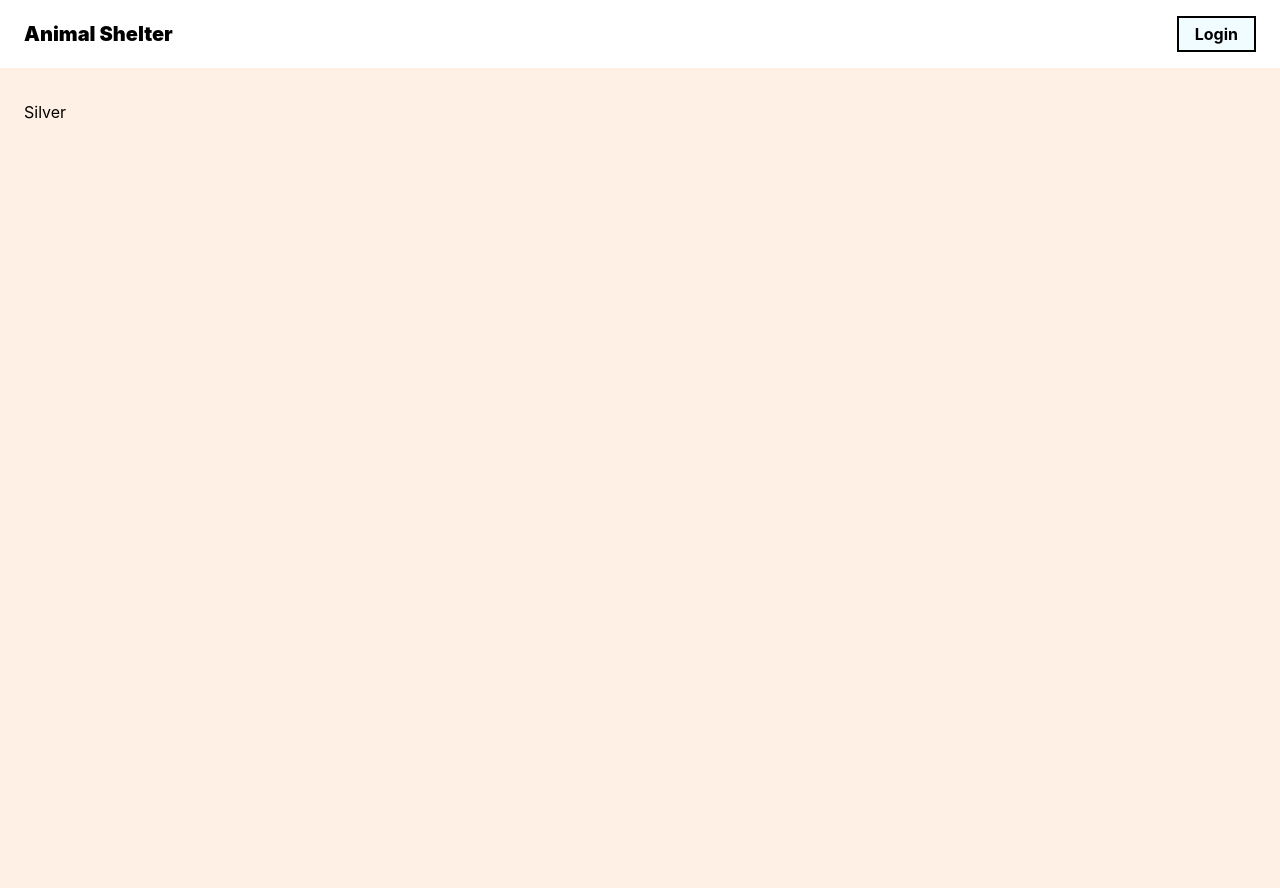
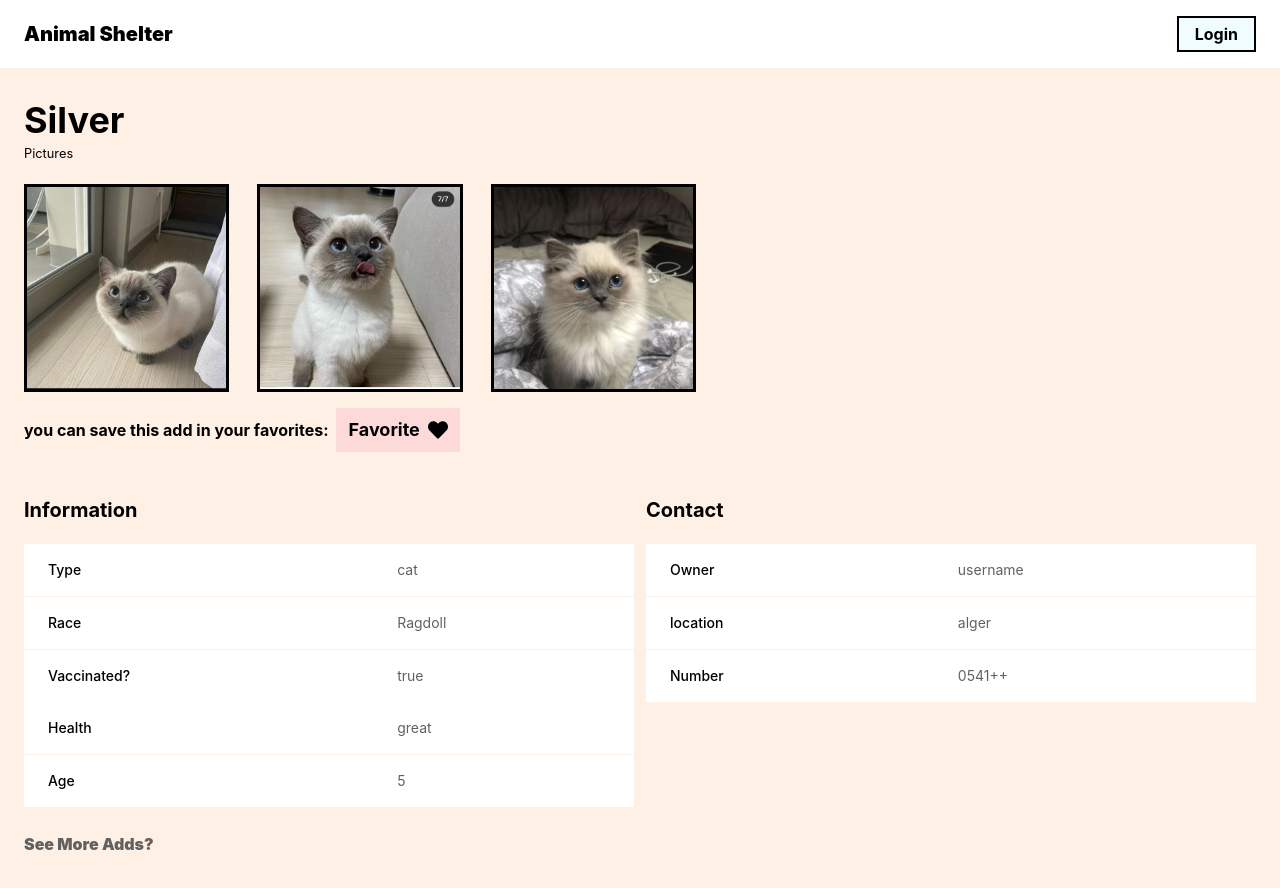
Before and after one commit to marouanebk/AnimalShelter, a React (Vite) app in the folder AnimalShelter/: page /0 in a window 1280 px wide. Before the commit the page ends 800 px from the top, so only its background shows below. Built offline with nearby package versions, Linux system fonts and the light colour scheme.

Commit message:
finished details page

```diff
--- a/AnimalShelter/src/App.tsx
+++ b/AnimalShelter/src/App.tsx
@@ -1,5 +1,5 @@
 import { Navbar } from "./components/Navbar";
-import { Route, Routes } from "react-router";
+import { Navigate, Route, Routes } from "react-router";
 import { Home } from "./containers/Home";
 import { Details } from "./containers/Details";
 
@@ -9,11 +9,12 @@ function App() {
       <nav className="bg-white py-4 ">
         <Navbar />
       </nav>
-      <div className="pt-8">
-        <main className="container px-6 mx-auto ">
+      <div className="">
+        <main className="container px-6 mx-auto py-8">
           <Routes>
             <Route index element={<Home />} />
             <Route path="/:id" element={<Details />} />
+            <Route path="*" element={<Navigate to="/" />} />
           </Routes>
         </main>
       </div>
--- a/AnimalShelter/src/components/Adds.tsx
+++ b/AnimalShelter/src/components/Adds.tsx
@@ -5,7 +5,7 @@ export function Adds() {
     <section className="mt-5 pb-10">
       <div className="my-5">
         <h1 className="text-lg font-bold">Advertisement</h1>
-        <small className="text-grayish">For Adoption</small>
+        <small className="text-lightGray">For Adoption</small>
       </div>
       <div className="grid grid-cols-fill gap-4">
         {data.map((ad) => (
--- a/AnimalShelter/src/components/Navbar.tsx
+++ b/AnimalShelter/src/components/Navbar.tsx
@@ -1,8 +1,12 @@
+import { Link } from "react-router-dom";
+
 export function Navbar() {
   return (
     <nav className="container px-6 mx-auto ">
       <div className="flex justify-between items-center">
-        <h1 className="font-black text-xl">Animal Shelter</h1>
+        <Link to="/">
+          <h1 className="font-black text-xl">Animal Shelter</h1>
+        </Link>
         <button className="border-2 border-black bg-blueish  font-bold py-1 px-4">
           Login
         </button>
--- a/AnimalShelter/src/containers/Details.tsx
+++ b/AnimalShelter/src/containers/Details.tsx
@@ -1,7 +1,144 @@
+import { useParams } from "react-router";
+import { data } from "../data/add";
+import { FaHeart } from "react-icons/fa";
+import { Link } from "react-router-dom";
+
 export function Details() {
+  const { id } = useParams();
+  const addDetails = data.find((item) => item.id == +id!)!;
+
   return (
     <>
-      <h1>Silver</h1>
+      <main>
+        <div className="mb-5">
+          <h1 className="text-4xl font-bold capitalize">{addDetails?.name}</h1>
+          <small className="text-lightGrayadd swiping the images">
+            Pictures
+          </small>
+        </div>
+        <div className="flex gap-7 items-center justify-between flex-col sm:flex-row max-w-2xl">
+          {addDetails.pictures.map((i, index) => (
+            <div key={index}>
+              <img
+                src={i}
+                alt="pic"
+                className="block border-[3px] border-black w-52 h-52 object-cover"
+              />
+            </div>
+          ))}
+        </div>
+        <div className="mt-4 mb-11">
+          <span className="font-bold me-2">
+            you can save this add in your favorites:
+          </span>
+          <button className="font-bold px-3 py-2 bg-redish  ">
+            <p className="text-lg flex gap-2">
+              <span>Favorite</span>
+              <FaHeart className="inline text-xl my-auto " />
+            </p>
+          </button>
+        </div>
+        <section>
+          <div className="flex flex-col md:flex-row gap-3 ">
+            <div className="basis-1/2">
+              <h1 className="font-bold text-xl mb-5">Information</h1>
+              <div className="relative overflow-x-auto">
+                <table className="w-full text-sm text-left text-lightGray ">
+                  <tbody>
+                    <tr className="bg-white border-b border-orange">
+                      <th
+                        scope="row"
+                        className="px-6 py-4 font-medium text-black whitespace-nowrap"
+                      >
+                        Type
+                      </th>
+                      <td className="px-6 py-4">{addDetails.type}</td>
+                    </tr>
+                    <tr className="bg-white border-b border-orange">
+                      <th
+                        scope="row"
+                        className="px-6 py-4 font-medium text-black whitespace-nowrap "
+                      >
+                        Race
+                      </th>
+                      <td className="px-6 py-4">{addDetails.race}</td>
+                    </tr>
+                    <tr className="bg-white">
+                      <th
+                        scope="row"
+                        className="px-6 py-4 font-medium text-black whitespace-nowrap "
+                      >
+                        Vaccinated?
+                      </th>
+                      <td className="px-6 py-4">
+                        {addDetails.vaccinated.toString()}
+                      </td>
+                    </tr>
+                    <tr className="bg-white border-b border-orange">
+                      <th
+                        scope="row"
+                        className="px-6 py-4 font-medium text-black whitespace-nowrap "
+                      >
+                        Health
+                      </th>
+                      <td className="px-6 py-4">{addDetails.health}</td>
+                    </tr>
+                    <tr className="bg-white border-b border-orange">
+                      <th
+                        scope="row"
+                        className="px-6 py-4 font-medium text-black whitespace-nowrap "
+                      >
+                        Age
+                      </th>
+                      <td className="px-6 py-4">{addDetails.age}</td>
+                    </tr>
+                  </tbody>
+                </table>
+              </div>
+            </div>
+            <div className="basis-1/2">
+              <h1 className="font-bold text-xl mb-5">Contact</h1>
+              <div className="relative overflow-x-auto">
+                <table className="w-full text-sm text-left text-lightGray ">
+                  <tbody>
+                    <tr className="bg-white border-b border-orange">
+                      <th
+                        scope="row"
+                        className="px-6 py-4 font-medium text-black whitespace-nowrap"
+                      >
+                        Owner
+                      </th>
+                      <td className="px-6 py-4">{addDetails.owner}</td>
+                    </tr>
+                    <tr className="bg-white border-b border-orange">
+                      <th
+                        scope="row"
+                        className="px-6 py-4 font-medium text-black whitespace-nowrap "
+                      >
+                        location
+                      </th>
+                      <td className="px-6 py-4">{addDetails.location}</td>
+                    </tr>
+                    <tr className="bg-white">
+                      <th
+                        scope="row"
+                        className="px-6 py-4 font-medium text-black whitespace-nowrap "
+                      >
+                        Number
+                      </th>
+                      <td className="px-6 py-4">{addDetails.number}</td>
+                    </tr>
+                  </tbody>
+                </table>
+              </div>
+            </div>
+          </div>
+        </section>
+        <br />
+        <Link className="font-black text-md  text-lightGray" to="/">
+          See More Adds?
+        </Link>
+      </main>
     </>
   );
 }
--- a/AnimalShelter/src/data/add.ts
+++ b/AnimalShelter/src/data/add.ts
@@ -11,7 +11,7 @@ export const data = [
     name: "silver",
     pictures: [cat1, cat2, cat3],
     type: "cat",
-    race: "none",
+    race: "Ragdoll",
     vaccinated: true,
     health: "great",
     age: "5",
```
